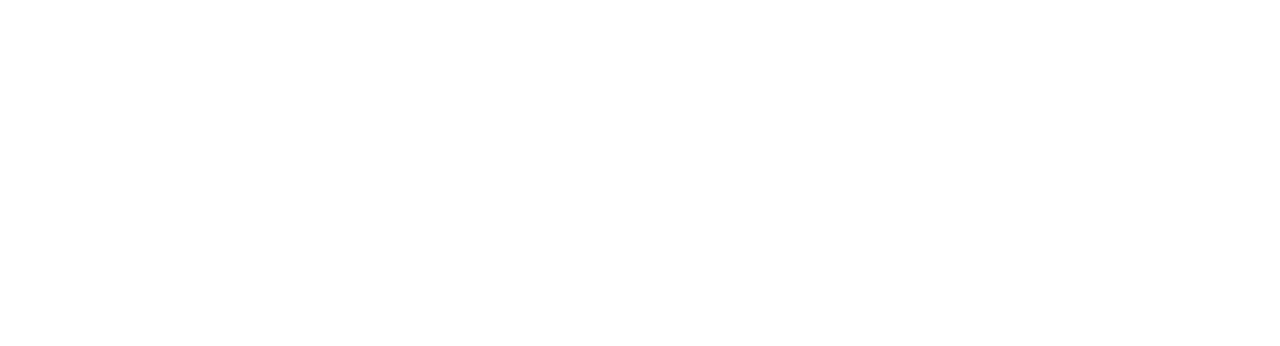
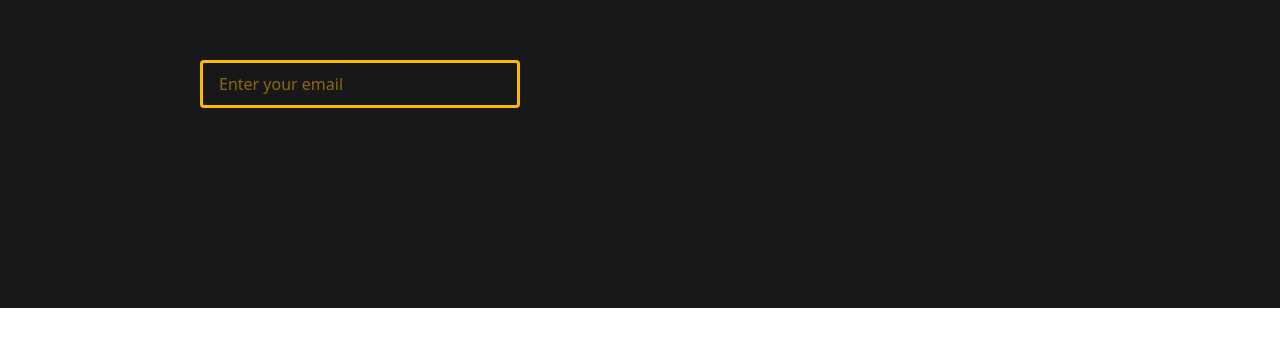
Before and after one commit to Burak-A-dev/StorAid, a React (Vite) app: page / in a window 1280 px wide. Shown: the part 140-486 px from the top of the page. Built offline with nearby package versions, Linux system fonts and the light colour scheme.

Commit message:
initial commit for the input field.

```diff
--- a/src/App.jsx
+++ b/src/App.jsx
@@ -1,6 +1,9 @@
+import InputField from "./components/common/InputField";
+
 function App() {
   return (
     <div>
+      <InputField/>
     </div>
   );
 }
--- /dev/null
+++ b/src/components/common/InputField.jsx
@@ -0,0 +1,13 @@
+export default function InputField() {
+  return (
+    <div className="bg-zinc-900">
+        <input
+              className="m-50 border-3 text-amber-400 p-4 border-amber-400 h-12 w-80 rounded-sm focus:border-green-950"
+              type="email"
+              name="email"
+              placeholder="Enter your email"
+              required
+            />
+    </div>
+  )
+}
```
